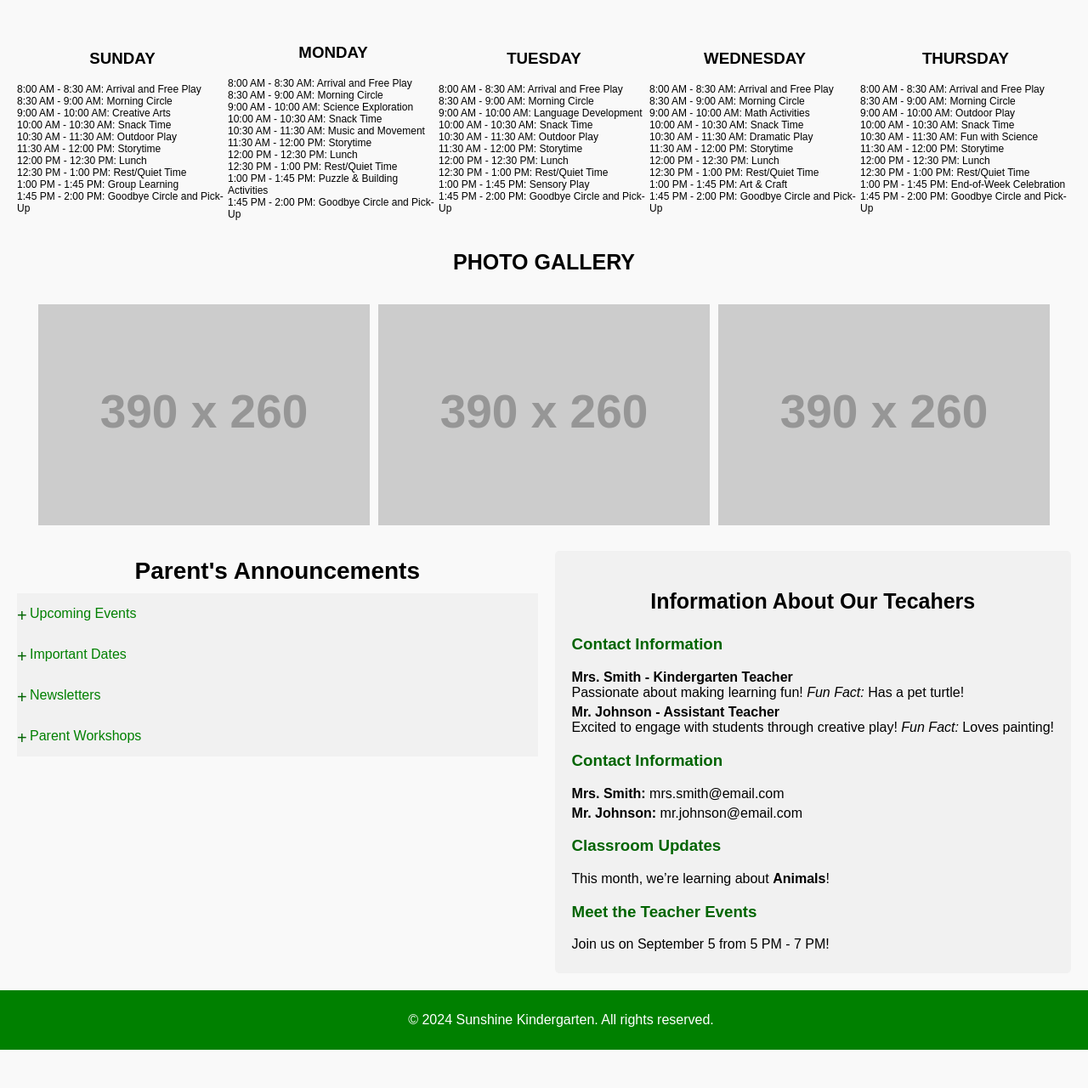
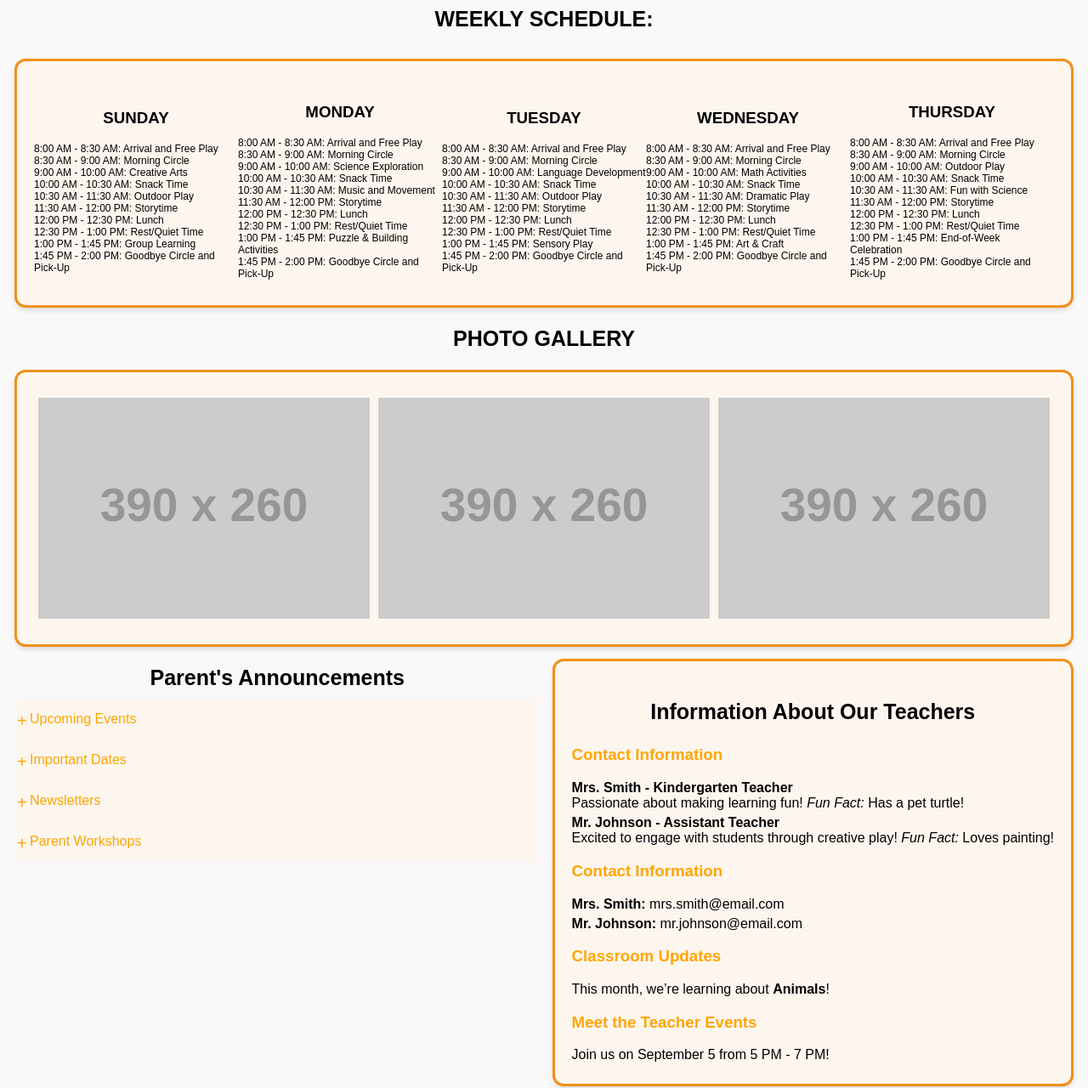
Before and after one commit to zasaeedd/assign1, a plain HTML site: page index.html in a window 1280 px wide. Shown: the part 440-1720 px from the top of the page at 85% size. Before the commit the page ends 1675 px from the top, so only its background shows below. Drawn offline with Linux system fonts and the light colour scheme; placeholder pictures from the web are drawn by us.

Commit message:
more styling

```diff
--- a/index.html
+++ b/index.html
@@ -9,10 +9,12 @@
 </head>
 
 <body>
+    <!-- Header -->
     <header class="topHeader">
         <div class="title">
             <h1 id="headerTitle">Sunshine Kindergarten</h1>
         </div>
+        <!-- Navigation -->
         <nav>
             <a href="#">Home</a>
             <a href="#">About</a>
@@ -20,8 +22,9 @@
             <a href="#">Contact</a>
         </nav>
     </header>
-
+    <!-- Main Section -->
     <main>
+        <!-- Welcome Message -->
         <div class="welcomeMessage">
             <h3 id="welcome">WELCOME!</h3>
             <div class="welcomeParagraph">
@@ -41,6 +44,7 @@
                     adventure, and we can't wait to embark on this journey with your child!</p>
             </div>
         </div>
+        <!-- Weekly Schedule -->
         <h3 id="weeklyTitle">WEEKLY SCHEDULE:</h3>
         <div class="weeklySchedule">
             <div class="days">
@@ -121,7 +125,7 @@
         </div>
 
 
-
+        <!-- Photo Gallery -->
         <div class="photoGallery">
             <h3 id="photosTitle"> PHOTO GALLERY</h3>
             <div class="photoSection">
@@ -131,6 +135,7 @@
             </div>
         </div>
         <div class="parents-section">
+            <!-- Parent's Announcements -->
             <div class="announcements">
                 <h3 id="announTitle">Parent's Announcements</h3>
                 <details>
@@ -152,10 +157,15 @@
                 <details>
                     <summary>Newsletters</summary>
                     <p>Stay Informed!</p>
-                    <p>Our monthly newsletters are packed with information about classroom activities and upcoming events. <a href="#">View the latest newsletter here</a>.</p>
+                    <p>Our monthly newsletters are packed with information about classroom activities and upcoming
+                        events. <a href="#">View the latest newsletter here</a>.</p>
                     <p><strong>Latest News:</strong></p>
-                    <p>We are excited to announce that our kindergarten program has received a grant to enhance our outdoor learning space! This grant will allow us to purchase new educational materials, outdoor play equipment, and gardening supplies. Our goal is to create a more engaging and interactive environment for our students to explore nature and learn through play.</p>
-                    <p>Thank you to all the parents who participated in our recent fundraising events—your support makes a difference!</p>
+                    <p>We are excited to announce that our kindergarten program has received a grant to enhance our
+                        outdoor learning space! This grant will allow us to purchase new educational materials, outdoor
+                        play equipment, and gardening supplies. Our goal is to create a more engaging and interactive
+                        environment for our students to explore nature and learn through play.</p>
+                    <p>Thank you to all the parents who participated in our recent fundraising events—your support makes
+                        a difference!</p>
                 </details>
 
 
@@ -167,19 +177,20 @@
                         <li><strong>Supporting Your Child’s Learning at Home</strong>: April 20, 5 PM - 6 PM</li>
                         <li><strong>Nutrition and Health for Young Children</strong>: May 10, 7 PM - 8 PM</li>
                     </ul>
-                    <p>These workshops are a great opportunity to learn and connect with other parents. Sign up <a href="#">here</a>!</p>
+                    <p>These workshops are a great opportunity to learn and connect with other parents. Sign up <a
+                            href="#">here</a>!</p>
                 </details>
 
             </div>
-
+            <!-- Information about the teacher -->
             <div class="info-section">
-                <h3 id="infoTitle">Information About Our Tecahers</h3>
+                <h3 id="infoTitle">Information About Our Teachers</h3>
                 <h3><strong>Contact Information</strong></h3>
                 <p><strong>Mrs. Smith - Kindergarten Teacher</strong><br>
-                Passionate about making learning fun! <em>Fun Fact:</em> Has a pet turtle!</p>
+                    Passionate about making learning fun! <em>Fun Fact:</em> Has a pet turtle!</p>
 
                 <p><strong>Mr. Johnson - Assistant Teacher</strong><br>
-                Excited to engage with students through creative play! <em>Fun Fact:</em> Loves painting!</p>
+                    Excited to engage with students through creative play! <em>Fun Fact:</em> Loves painting!</p>
 
                 <h3><strong>Contact Information</strong></h3>
                 <p><strong>Mrs. Smith:</strong> mrs.smith@email.com</p>
@@ -196,7 +207,7 @@
 
     </main>
 
-
+    <!-- Footer -->
     <footer>
         <p>&copy; 2024 Sunshine Kindergarten. All rights reserved.</p>
     </footer>
--- a/styles.css
+++ b/styles.css
@@ -8,7 +8,6 @@ body {
   background: rgba(247, 247, 247, 0.644);
   overflow-x: hidden;
 }
-
 
 main {
   flex: 1;
@@ -21,28 +20,49 @@ main {
 .topHeader {
   display: flex;
   justify-content: space-between;
-    padding:10px 20px;
+  padding: 10px 20px;
   align-items: center;
-    background-color: green;
+  background-color: rgb(241, 144, 24);
   color: white;
   width: 100%;
-
-
 }
 
 .title {
   text-align: center;
-    background-color: green;
-    padding:20px;
+  background-color: rgb(241, 144, 24);
+  padding: 20px;
   margin: 0px;
 }
 
+/* Navigation styling */
+nav {
+  display: flex;
+  padding: 50px;
+}
+
+nav a {
+  color: white;
+  text-decoration: none;
+  margin-left: 20px;
+}
+
+nav a:hover {
+  color: gold;
+  transition-duration: 0.35s;
+}
+
+/*Welcome Message styling*/
 .welcomeMessage {
   text-align: center;
+  outline: 3px solid rgb(241, 144, 24);
+  padding: 20px;
+  background-color: rgb(253, 246, 239);
+  border-radius: 10px;
+  box-shadow: 0 4px 8px rgba(0, 0, 0, 0.2);
 }
 
 .welcomeParagraph {
-    display:flex;
+  display: flex;
   justify-content: space-between;
   align-items: center;
 }
@@ -52,38 +72,13 @@ main {
   margin: 10px;
 }
 
-.weeklySchedule {
-    display:flex;
-    justify-content: space-around;
-    align-items: center;
-}
-
-#weeklyTitle {
-    display:grid;
-    flex-direction: row;
-    text-align: center;
-}
-
-.weeklySchedule div {
-    margin: 10px 0; /* Add vertical spacing between days */
-    text-align: center; /* Center the text within each day's section */
-}
-
-.weeklySchedule ul {
-    text-align: left;
-    list-style-type: none;
-    padding: 0;
-    margin: 0;
-    font-size: 12px;
-}
-
 .welcomeParagraph p:hover {
-    color:gold;
+  color: gold;
   transition-duration: 0.35s;
 }
 
-.welcomeParagraph p:not(:hover){
-    color:black;
+.welcomeParagraph p:not(:hover) {
+  color: black;
   transition-duration: 0.35s;
 }
 
@@ -95,6 +90,38 @@ main {
 
 .days ul:not(:hover) {
   transition-duration: 1s;
+}
+
+/*Weekly Schedule styling*/
+.weeklySchedule {
+  display: flex;
+  justify-content: space-around;
+  align-items: center;
+  margin-top: 10px;
+  outline: 3px solid rgb(241, 144, 24);
+  padding: 20px;
+  background-color: rgb(253, 246, 239);
+  border-radius: 10px;
+  box-shadow: 0 4px 8px rgba(0, 0, 0, 0.2);
+}
+
+#weeklyTitle {
+  display: grid;
+  flex-direction: row;
+  text-align: center;
+}
+
+.weeklySchedule div {
+  margin: 10px 0;
+  text-align: center;
+}
+
+.weeklySchedule ul {
+  text-align: left;
+  list-style-type: none;
+  padding: 0;
+  margin: 0;
+  font-size: 12px;
 }
 
 /* Title hover effect */
@@ -146,44 +173,57 @@ main {
   transition-duration: 0.5s;
 }
 
-/* Navigation styling */
-nav {
-    display: flex;
-    padding: 50px;
+#announTitle {
+  text-align: center;
+  color: black;
+  font-size: 25px;
+  margin-bottom: 10px;
 }
 
-nav a {
-    color: white;
-    text-decoration: none;
-    margin-left: 20px;
+#announTitle:hover {
+  color: gold;
+  font-size: 25.25px;
+  transition-duration: 0.5s;
 }
 
-nav a:hover {
-    color: gold;
-    transition-duration: 0.35s;
+#infoTitle {
+  text-align: center;
+  color: black;
+  font-size: 25px;
+  transition-duration: 0.5s;
 }
 
+#infoTitle:hover {
+  color: gold;
+  font-size: 25.25px;
+  transition-duration: 0.5s;
+}
+
+/*Photo Gallery styling*/
 .photoSection img {
-    transition: transform 0.3s; /* Smooth zoom effect */
+  transition: transform 0.3s;
   margin-left: 5px;
   margin-right: 5px;
 }
 
 .photoSection img:hover {
-    transform: scale(1.05); /* Slightly enlarge the image on hover */
+  transform: scale(1.05);
 }
 
-
-.photoSection{
-    display: flex;             /* Use flexbox for alignment */
-    flex-wrap: wrap;          /* Allow images to wrap to the next line */
-    justify-content: center;   /* Center images horizontally */
-    align-items: center;      /* Center images vertically (if needed) */
-    max-width: 100%;          /* Prevent the gallery from exceeding the viewport width */
-
+.photoSection {
+  display: flex;
+  flex-wrap: wrap;
+  justify-content: center;
+  align-items: center;
+  max-width: 100%;
+  outline: 3px solid rgb(241, 144, 24);
+  padding: 20px;
+  background-color: rgb(253, 246, 239);
+  border-radius: 10px;
+  box-shadow: 0 4px 8px rgba(0, 0, 0, 0.2);
 }
 
-#photosTitle{
+#photosTitle {
   text-align: center;
   color: black;
   font-size: 25px;
@@ -196,92 +236,84 @@ nav a:hover {
   height: 50px;
 }
 
-/* Updated summary styling */
+.photoGallery {
+  text-align: center;
+}
+
+.photoSection {
+  display: flex;
+  flex-wrap: wrap;
+  justify-content: center;
+  align-items: center;
+  max-width: 100%;
+}
+
+/* Announcements styling */
 .announcements summary {
   padding: 15px;
   cursor: pointer;
-    position: relative; /* Position relative for ::before */
+  position: relative;
   list-style: none;
-    background-color: #f1f1f1; /* Background color for the summary */
-    color: green; /* Change summary text color to green */
+  background-color: rgb(253, 246, 239);
+  color: orange;
 }
 
 .announcements summary::before {
-    content: '+'; /* Plus sign */
-    position: absolute; /* Position it inside the summary */
-    left: 0px; /* Adjust this value to position it */
-    font-size: 20px; /* Size of the plus sign */
-    color: darkgreen; /* Color of the plus/minus sign */
+  content: "+";
+  position: absolute;
+  left: 0px;
+  font-size: 20px;
+  color: orange;
 }
 
 details[open] summary::before {
-    content: '-'; /* Change to minus sign when open */
-}
-
-/* Ensure PHOTO GALLERY text is correctly placed */
-.photoGallery {
-    text-align: center; /* Center the PHOTO GALLERY title */
-}
-
-.photoSection {
-    display: flex;             /* Use flexbox for alignment */
-    flex-wrap: wrap;           /* Allow images to wrap to the next line */
-    justify-content: center;   /* Center images horizontally */
-    align-items: center;       /* Center images vertically (if needed) */
-    max-width: 100%;           /* Prevent the gallery from exceeding the viewport width */
+  content: "-";
 }
 
 .placeholders {
-    margin: 10px; /* Add some margin between images */
+  margin: 10px;
 }
 
-#announTitle {
-    text-align: center;
-    color: black;
-    font-size: 28px;
-    margin-bottom: 10px;
-}
-
-.parents-section{
+.parents-section {
   display: flex;
   flex-direction: row;
 }
 
-.announcements{
+.announcements {
   flex: 3;
   margin-right: 20px;
 }
 
-#infoTitle{
-    text-align: center;
-    color: black;
-    font-size: 25px;
-    transition-duration: 0.5s;
-}
-
+/*Information about teachers styling*/
 .info-section {
   margin-top: 20px;
-    padding:20px;
-    background-color: #f1f1f1; /* Light background for better readability */
-    border-radius: 5px; /* Rounded corners */
+  padding: 20px;
+  background-color: #f1f1f1;
+  border-radius: 5px;
+  outline: 3px solid rgb(241, 144, 24);
+  padding: 20px;
+  background-color: rgb(253, 246, 239);
+  border-radius: 10px;
+  box-shadow: 0 4px 8px rgba(0, 0, 0, 0.2);
 }
 
 .info-section h3 {
-    color: darkgreen; /* Different color for section titles */
+  color: orange;
 }
 
 .info-section p {
-    margin: 5px 0; /* Spacing between paragraphs */
+  margin: 5px 0;
 }
 
-.teacherInfo{
-    flex:1;
+.teacherInfo {
+  flex: 1;
 }
+
 /* Footer styling */
 footer {
   text-align: center;
   padding: 10px 20px;
-    background-color: green;
+  background-color: rgb(241, 144, 24);
   color: white;
   position: relative;
   bottom: 0;
@@ -314,7 +346,6 @@ footer {
     font-size: 20px;
     transition-duration: 0.5s;
   }
-
 }
 
 @media (max-width: 600px) {
@@ -332,45 +363,43 @@ footer {
     margin-left: 0;
     margin-bottom: 10px;
   }
-
 }
 
 @media (max-width: 768px) {
   .weeklySchedule {
-        flex-direction: column; /* Stack items vertically on small screens */
-        align-items: flex-start; /* Align items to the left */
+    flex-direction: column;
+    align-items: flex-start;
   }
 
   .days {
-        width: 100%; /* Full width for each day */
+    width: 100%;
   }
 
   .days ul {
-        font-size: 14px; /* Slightly larger font for better readability */
+    font-size: 14px;
   }
 
   .welcomeParagraph {
-        flex-direction: column; /* Stack paragraphs on small screens */
+    flex-direction: column;
   }
 
   .welcomeParagraph p {
-        margin: 10px 0; /* Vertical spacing between paragraphs */
+    margin: 10px 0;
   }
 
   nav {
-        flex-direction: column; /* Stack navigation items */
-        align-items: center; /* Center navigation items */
+    flex-direction: column;
+    align-items: center;
   }
 
   nav a {
-        margin: 5px 0; /* Spacing for vertical layout */
+    margin: 5px 0;
   }
-
 }
 
 @media (max-width: 1000px) {
   .weeklySchedule {
-        display:grid;
+    display: grid;
     justify-content: space-around;
     align-items: center;
     flex-direction: row;
```
Lines whose indentation alone changed are shown as unchanged.
